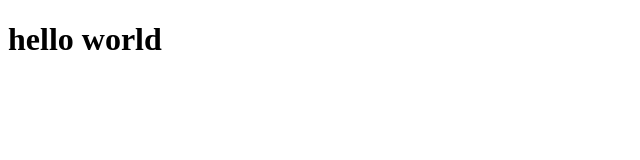
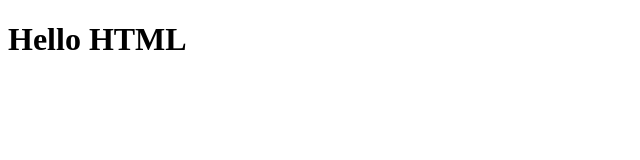
Before and after one commit to Gianlucaorreale/htmlcss-hello, a plain HTML site: page index.html in a window 1280 px wide. Shown: the whole page, without its empty margins (0-640 px from the left). Drawn offline with Linux system fonts and the light colour scheme.

Commit message:
fixed wrong sentences

```diff
--- a/index.html
+++ b/index.html
@@ -4,6 +4,6 @@
 <title>Page Title</title>
 </head>
 <body>
-<h1>hello world</h1>
+<h1>Hello HTML</h1>
 </body>
 </html>
```
